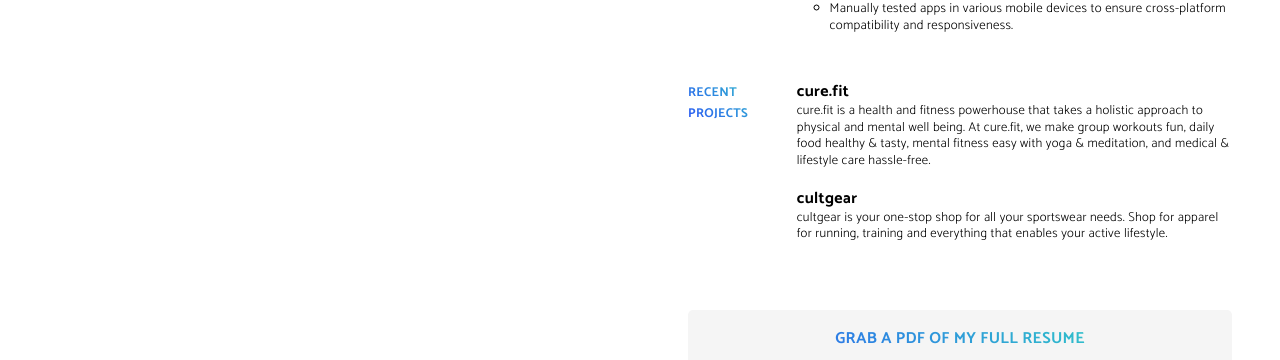
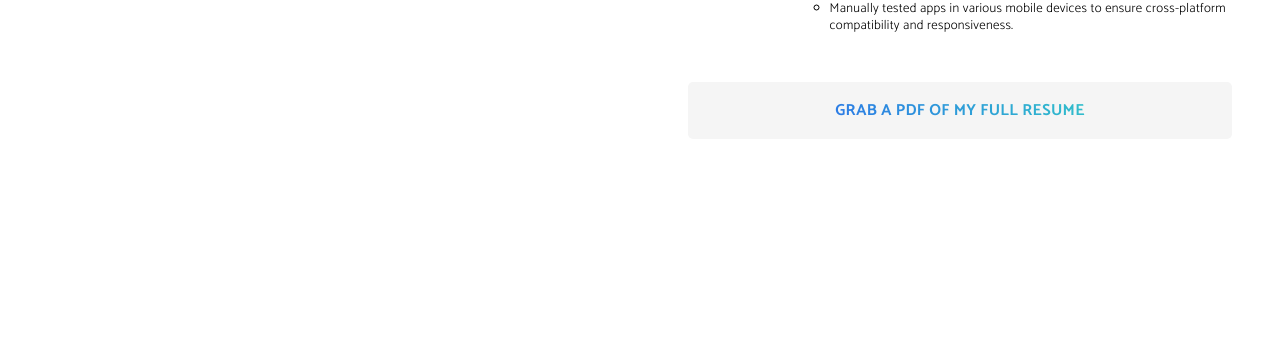
Before and after one commit to sshyam-gupta/next-resume, a Next.js app: page / in a window 1280 px wide. Shown: the part 1062-1422 px from the top of the page. After the commit the page ends 1249 px from the top, so only its background shows below. Built offline with nearby package versions, Linux system fonts and the light colour scheme.

Commit message:
Comment project detail

```diff
--- a/static/data.js
+++ b/static/data.js
@@ -70,13 +70,14 @@ export default {
       )
     }
   ],
-  projects: [{
-    title: "cure.fit",
-    url: "cure.fit",
-    desc: "cure.fit is a health and fitness powerhouse that takes a holistic approach to physical and mental well being. At cure.fit, we make group workouts fun, daily food healthy & tasty, mental fitness easy with yoga & meditation, and medical & lifestyle care hassle-free."
-  }, {
-    title: "cultgear",
-    url: "cultgear.com",
-    desc: "cultgear is your one-stop shop for all your sportswear needs. Shop for apparel for running, training and everything that enables your active lifestyle."
-  }]
+  projects: []
 }
+    // projects: [{
+    //   title: "cure.fit",
+    //   url: "cure.fit",
+    //   desc: "cure.fit is a health and fitness powerhouse that takes a holistic approach to physical and mental well being. At cure.fit, we make group workouts fun, daily food healthy & tasty, mental fitness easy with yoga & meditation, and medical & lifestyle care hassle-free."
+    // }, {
+    //   title: "cultgear",
+    //   url: "cultgear.com",
+    //   desc: "cultgear is your one-stop shop for all your sportswear needs. Shop for apparel for running, training and everything that enables your active lifestyle."
+    // }]
```
